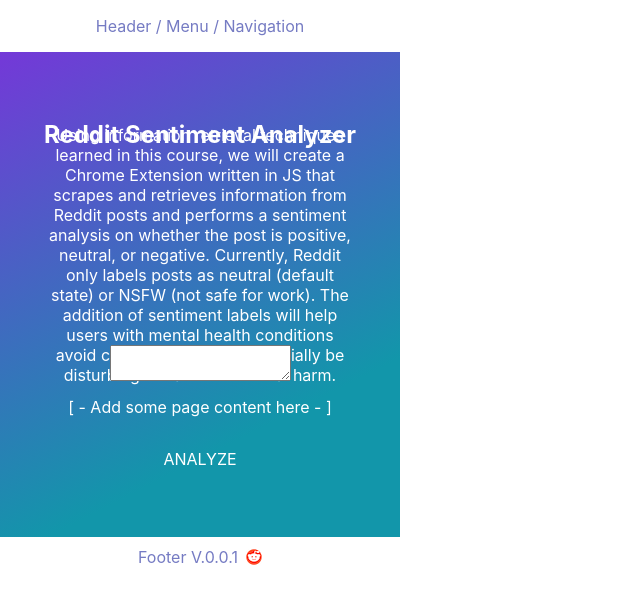
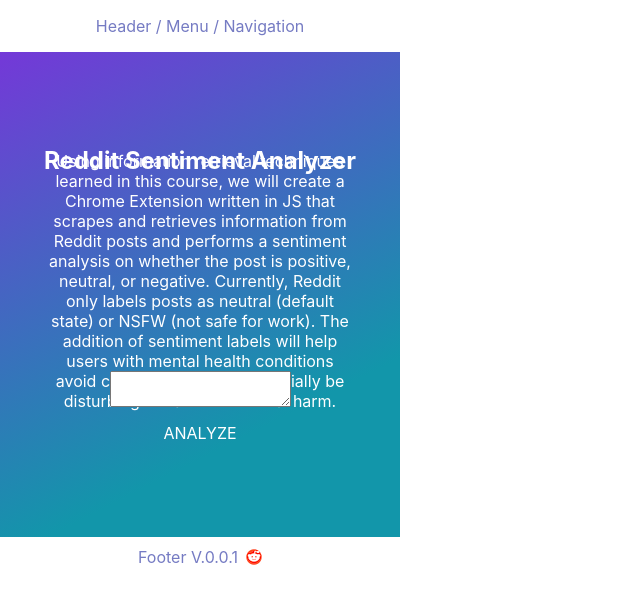
Before and after one commit to dereklo2/CS410_Course_Project, a Next.js app: page / in a window 1280 px wide. Shown: the top 604 px of the page, without its empty margins (0-640 px from the left). Built offline with nearby package versions, Linux system fonts and the light colour scheme; no server answers.

Commit message:
Update index.js

```diff
--- a/components/Index/index.js
+++ b/components/Index/index.js
@@ -26,7 +26,6 @@ export default function Index({ navigateToPage }) {
           or cause emotional harm.
         </p>
         <textarea value={selectedText} readOnly />
-        <p>{"[ - Add some page content here - ]"}</p>
         <p onClick={() => navigateToPage('new')}>{"ANALYZE"}</p>
       </main>
     </div>
```
